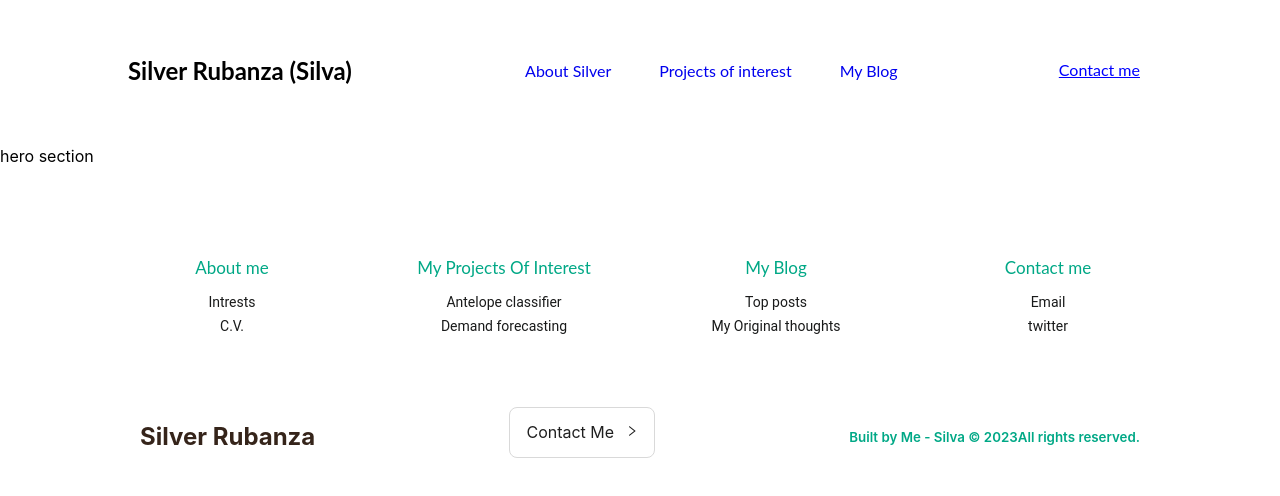
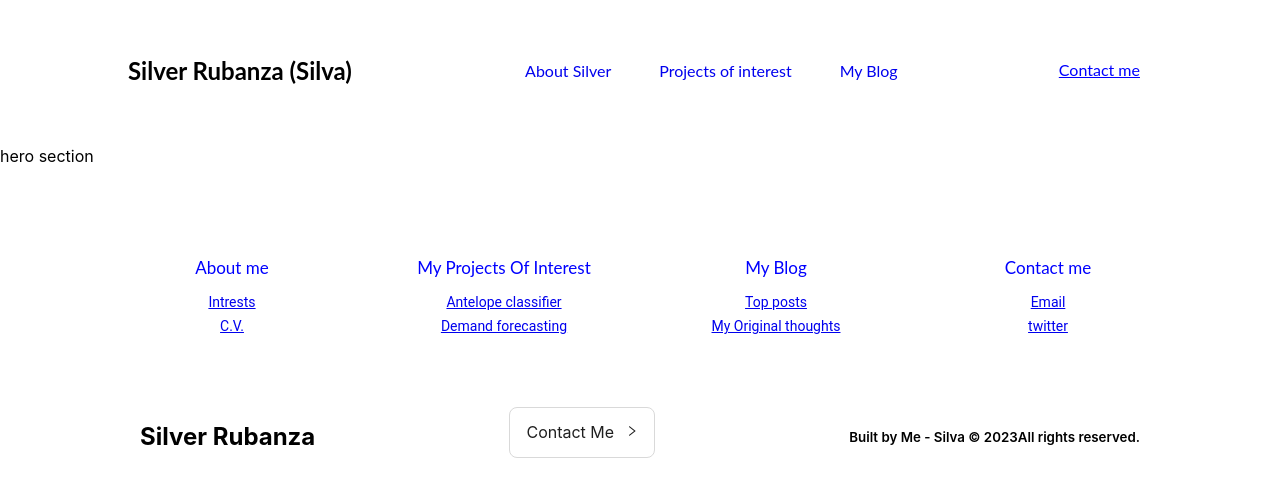
Before and after one commit to rubanzasilva/my-website, a React (Create React App) app: page / in a window 1280 px wide. Shown: the top 496 px of the page. Built offline with nearby package versions, Linux system fonts and the light colour scheme.

Commit message:
changing footer css

```diff
--- a/src/components/footer/footerElements.js
+++ b/src/components/footer/footerElements.js
@@ -41,7 +41,7 @@ export const FooterLinkItems = styled.div`
  width:240px;
  box-sizing:border-box;
  ${'' /* color:#35241A; */}
- color:#00a886;
+ color:#000000;
 
 
  @media screen and (max-width:1000px) {
@@ -57,14 +57,15 @@ export const FooterLinkItems = styled.div`
 export const FooterLinkTitle = styled.h1`
  margin-bottom:16px;
  ${'' /* color:#F7F2EF; */}
- color:#00a886;
+ color:#0000FF;
  font-family:"Lato","Roboto","Helvetica Neue",sans-serif;
  font-size:17px;
  font-weight:400;
 `
 export const FooterLink = styled(Link)`
  ${'' /* color:#F7F2EF; */}
- color:#191a1a;
+//  color:#191a1a;
+ color:#000000
  text-decoration:none;
  margin-bottom:0.5rem;
  font-size:14px;
@@ -94,7 +95,7 @@ export const SocialMediaWrap = styled.div`
 `
 export const SocialLogo = styled(Link)`
  ${'' /* color:#F7F2EF; */}
- color:#35241A;
+ color:#000000;
  justify-self:start;
  cursor:pointer;
  text-decoration:none;
@@ -105,7 +106,7 @@ export const SocialLogo = styled(Link)`
  font-weight:bold;
  `
 export const WebsiteRights = styled.small`
- color:#00a886;
+ color:#000000;
  ${'' /* color:#35241A; */}
  ${'' /* margin-bottom:16px; */}
  font-weight:600;
```
